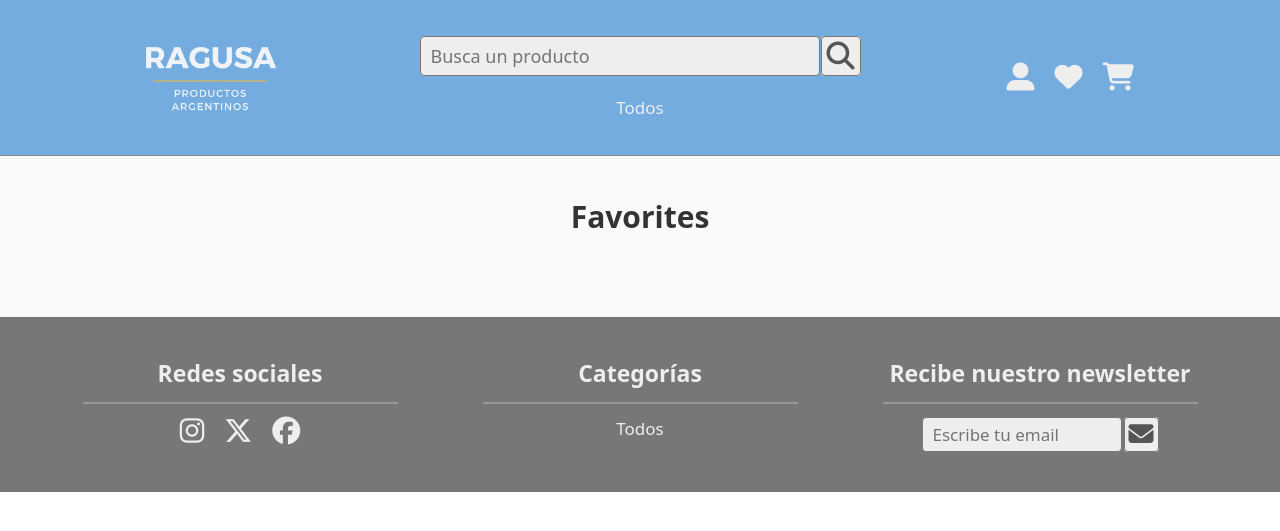
After one commit to lautaroreche/E-Commerce-Django, a Django app: page /favorites/ in a window 1280 px wide. The commit adds this page. Shown: the top 531 px of the page. Run offline with Django 5.2, Linux system fonts and the light colour scheme; data that the repository does not hold is empty.

Commit message:
Finish favs section and functs

```diff
--- a/ecommerce_app/static/styles/style.css
+++ b/ecommerce_app/static/styles/style.css
@@ -465,7 +465,7 @@ footer div {
 }
 
 
-.cards-container-cart, .cards-container-list {
+.cards-container-cart, .cards-container-favorites {
     display: flex;
     flex-direction: row;
     justify-content: center;
@@ -473,14 +473,14 @@ footer div {
 }
 
 
-.cards-producto-cart, .cards-producto-list {
+.cards-producto-cart, .cards-producto-favorites {
     display: flex;
     flex-direction: column;
     align-items: center;
     gap: 15px;
 }
 
-.card-producto-cart, .card-producto-list {
+.card-producto-cart, .card-producto-favorites {
     padding: 5px;
     display: flex;
     flex-direction: row;
@@ -490,7 +490,7 @@ footer div {
     box-shadow: 0 0 10px #bbb;
 }
 
-.card-producto-cart img {
+.card-producto-cart img, .card-producto-favorites img {
     width: 80px;
     height: 80px;
 }
@@ -527,8 +527,7 @@ footer div {
     width: 80px;
 }
 
-.fa-xmark {
-    cursor: pointer;
+.fa-xmark, .fa-heart-crack {
     color: #ff0000;
     font-size: 30px;
 }
@@ -564,6 +563,11 @@ footer div {
     color: #bbb;
 }
 
-.imagen-card-producto .fa-heart:active {
+.imagen-card-producto i.fa-heart-favorite {
+    color: #ff0000 !important;
+}
+
+
+.imagen-card-producto .fa-heart:active, .fa-heart-favorite {
     color: #ff0000;
 }
--- a/ecommerce_app/templates/base.html
+++ b/ecommerce_app/templates/base.html
@@ -40,6 +40,9 @@
         <div class="iconos-menu">
             <a href="{% url 'account' %}">
                 <i class="fa-solid fa-user-large"></i>
+            </a>
+            <a href="{% url 'favorites' %}">
+                <i class="fa-solid fa-heart"></i>
             </a>
             <a href="{% url 'cart' %}" class="cart_icon_amount">
                 {% if total_cart_amount > 0 %}
--- a/ecommerce_app/templates/cart.html
+++ b/ecommerce_app/templates/cart.html
@@ -7,7 +7,7 @@
     <main>
         <h2>Carrito</h2>
         <div class="cards-container-cart">
-            {% include 'product_cards_list.html' %}
+            {% include 'product_cards_cart.html' %}
             <div class="card-total-cart">
                 <p>TOTAL</p>
                 <p>${{ total|floatformat:0 }}</p>
--- /dev/null
+++ b/ecommerce_app/templates/favorites.html
@@ -0,0 +1,13 @@
+{% extends 'base.html' %}
+{% load static %}
+
+{% block title %}Favorites{% endblock %}
+
+{% block content %}
+    <main>
+        <h2>Favorites</h2>
+        <div class="cards-container-favorites">
+            {% include 'product_cards_favorites.html' %}
+        </div>
+    </main>
+{% endblock %}
--- /dev/null
+++ b/ecommerce_app/templates/product_cards_favorites.html
@@ -0,0 +1,26 @@
+{% load static %}
+<div class="cards-producto-favorites">
+    {% if request.session.favorites.items %}
+        {% for id, producto in request.session.favorites.items %}
+            <div class="card-producto-favorites">
+                <img src="{% static producto.image %}" alt="{{ producto.name }}">
+                <div class="detalle-producto-cart">
+                    <p class="nombre-producto">{{ producto.name }}</p>
+                    <div class="info-cantidad-cart">
+                        <a href="{% url 'add_to_cart' id %}" class="add-cart">
+                            <i class="fa-solid fa-plus"></i>
+                        </a>
+                    </div>
+                </div>
+                <div class="subtotal_cart">
+                    <p class="subtotal-price">${{ producto.price|floatformat:0 }}</p>
+                </div>
+                <div class="heart-crack">
+                    <a href="{% url 'remove_from_favorites' id %}">
+                        <i class="fa-solid fa-heart-crack"></i>
+                    </a>
+                </div>
+            </div>
+        {% endfor %}
+    {% endif  %}
+</div>
--- a/ecommerce_app/templates/product_cards_standard.html
+++ b/ecommerce_app/templates/product_cards_standard.html
@@ -5,7 +5,11 @@
             <div class="imagen-card-producto">
                 <img src="{% static producto.image %}" alt="{{ producto.name }}">
                 <a href="{% url 'add_to_favorites' producto.id %}">
-                    <i class="fa-solid fa-heart"></i>
+                    {% if request.session.favorites and producto.id|stringformat:"s" in request.session.favorites %}
+                        <i class="fa-solid fa-heart fa-heart-favorite"></i>
+                    {% else %}
+                        <i class="fa-solid fa-heart"></i>
+                    {% endif %}
                 </a>
             </div>
             <hr>
--- a/ecommerce_app/views.py
+++ b/ecommerce_app/views.py
@@ -87,8 +87,10 @@ def cart(request):
 
 def favorites(request):
     categories = Product.objects.values('category').distinct().order_by('category')
+    cart_obj = Cart(request)
     return render(request, 'favorites.html', {
         "categories": categories,
+        "subtotal_dict": cart_obj.get_total_product(),
     })
 
 
--- a/favorites/favorites.py
+++ b/favorites/favorites.py
@@ -14,14 +14,8 @@ class Favorites():
             self.favorites[product_id] = {
                 "name": product.name,
                 "price": str(product.price),
-                "quantity": 1,
                 "image": product.image.url,
             }
-        else:
-            for key, value in self.favorites.items():
-                if key == product_id:
-                    value["quantity"] += 1
-                    break
         self.save()
 
 
```
Also changed, not shown: ecommerce_app/templates/product_cards_cart.html (renamed from ecommerce_app/templates/product_cards_list.html).
